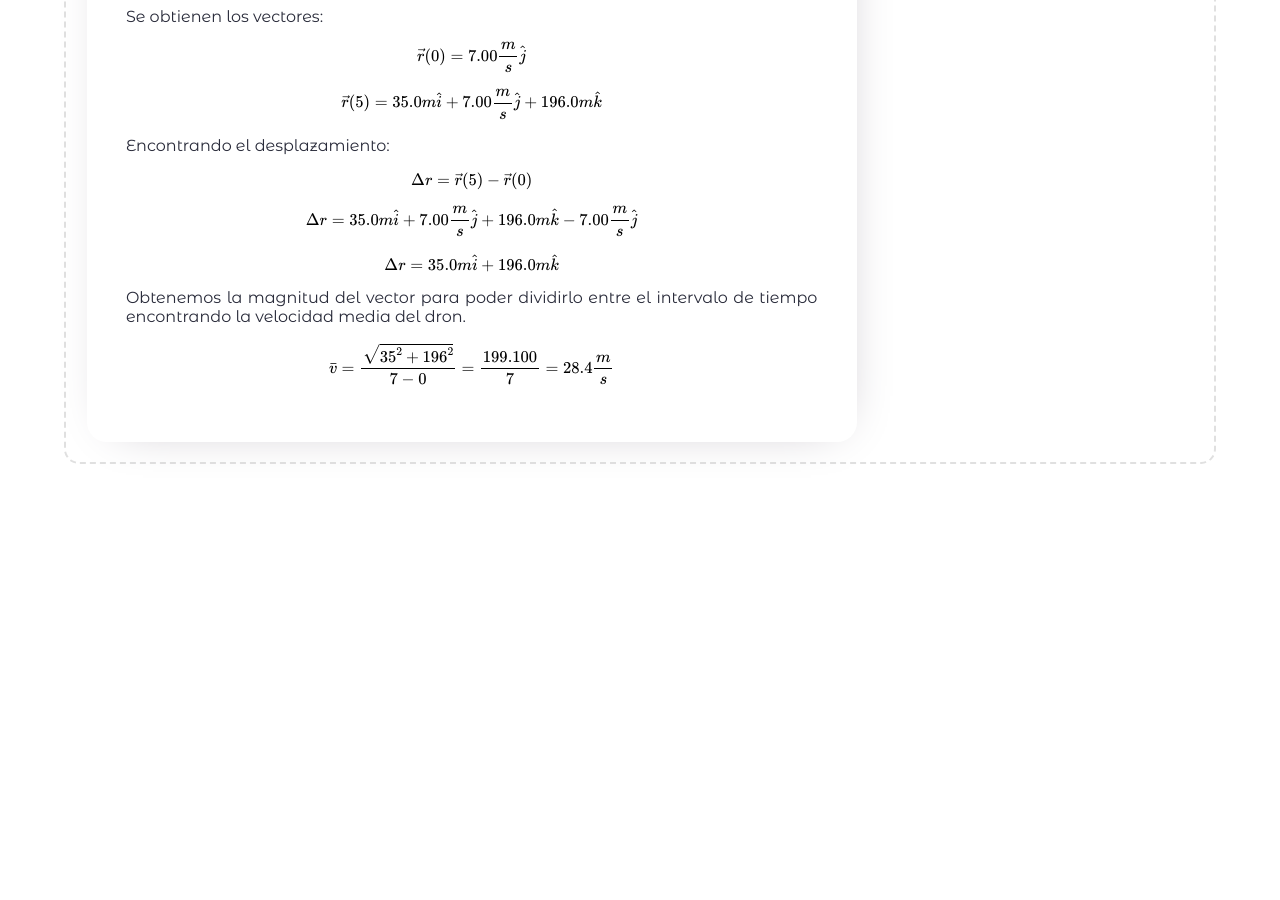
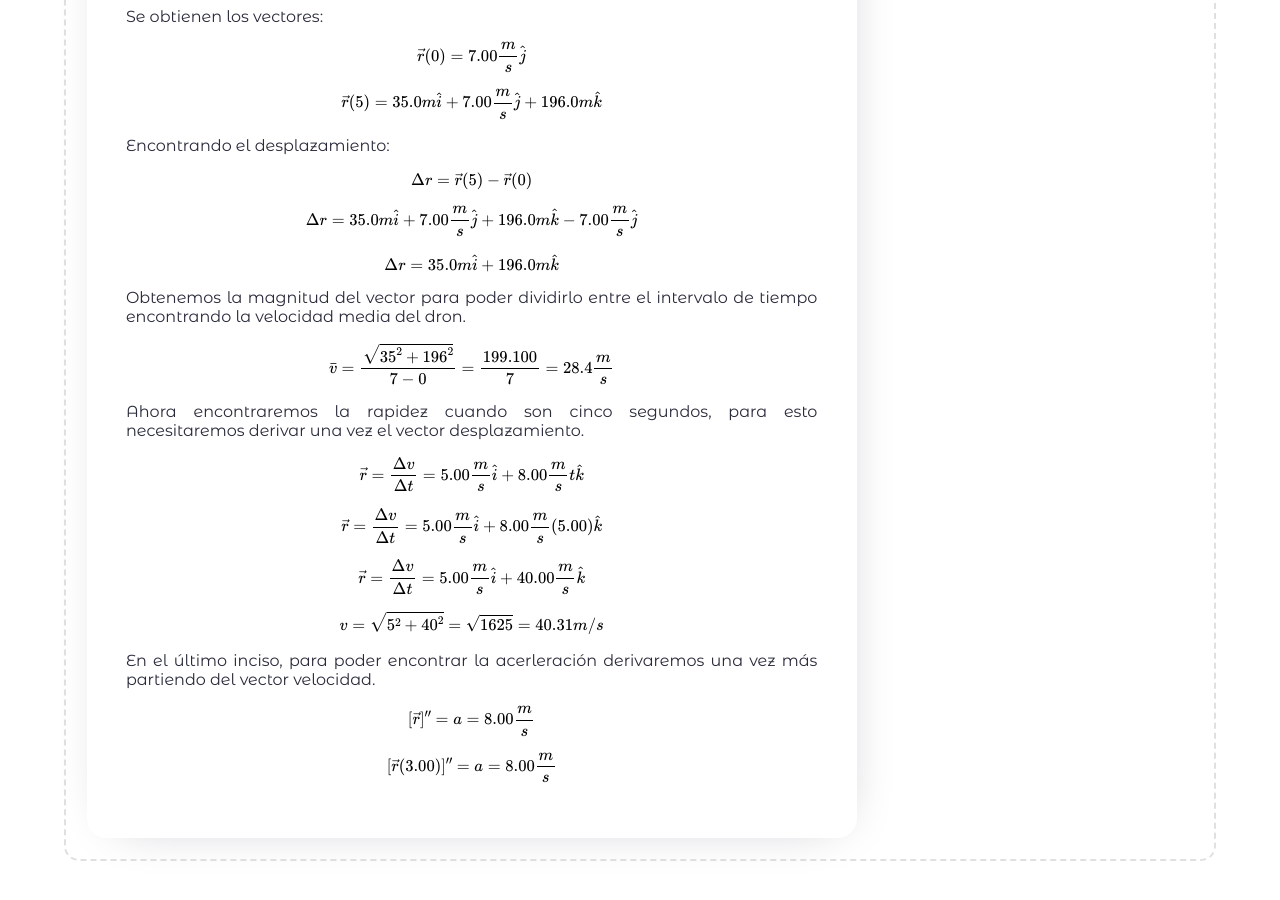
Before and after one commit to jorgeAML/creativeaml, a Jekyll site: the page built from blog_posts/18-08-2023.md, in a window 1280 px wide and 900 px high, scrolled down 3515 px. Built offline with Jekyll 4.4.1, drawn with Linux system fonts in a browser that asks for light colours; some web fonts are replaced; a script that is not in the unit is left out; comment, search, counter and statistics services are not loaded; before the commit the page ends 4018 px from its top, so only the background shows below that.

Commit message:
Ejercicio terminado

```diff
--- a/blog_posts/18-08-2023.md
+++ b/blog_posts/18-08-2023.md
@@ -103,6 +103,12 @@ $$\Delta r = 35.0 m \hat{i} + 7.00 \frac{m}{s} \hat{j} + 196.0 m \hat{k} - 7.00
 $$\Delta r = 35.0 m \hat{i} + 196.0 m \hat{k}$$
 <p>Obtenemos la magnitud del vector para poder dividirlo entre el intervalo de tiempo encontrando la velocidad media del dron.</p>
 $$\bar{v} = \frac{\sqrt{35^2 + 196^2}}{7-0} = \frac{199.100}{7} = 28.4 \frac{m}{s}$$
-
-
+<p>Ahora encontraremos la rapidez cuando son cinco segundos, para esto necesitaremos derivar una vez el vector desplazamiento.</p>
+$$\vec{r} = \frac{\Delta v}{\Delta t} = 5.00 \frac{m}{s} \hat{i} + 8.00 \frac{m}{s} t \hat{k}$$
+$$\vec{r} = \frac{\Delta v}{\Delta t} = 5.00 \frac{m}{s} \hat{i} + 8.00 \frac{m}{s} (5.00) \hat{k}$$
+$$\vec{r} = \frac{\Delta v}{\Delta t} = 5.00 \frac{m}{s} \hat{i} + 40.00 \frac{m}{s} \hat{k}$$
+$$v = \sqrt{5^2 + 40^2} = \sqrt{1625} = 40.31 m/s$$
+<p>En el último inciso, para poder encontrar la acerleración derivaremos una vez más partiendo del vector velocidad.</p>
+$$[\vec{r}]'' = a = 8.00 \frac{m}{s}$$
+$$[\vec{r}(3.00)]'' = a = 8.00 \frac{m}{s}$$
 </div>
```
